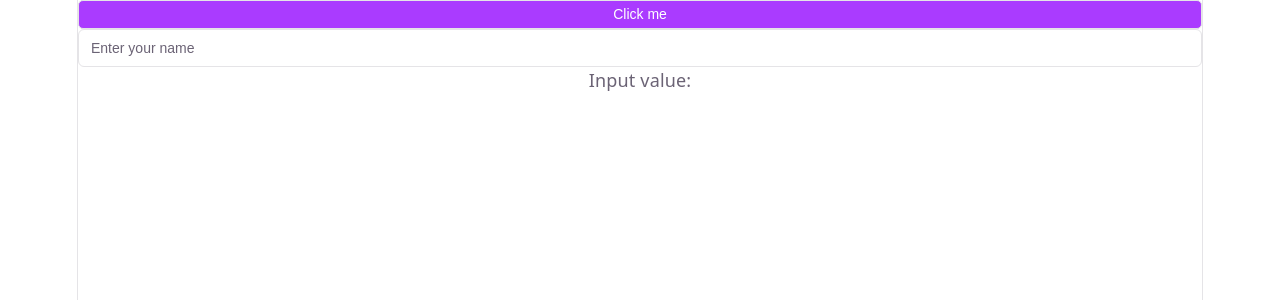
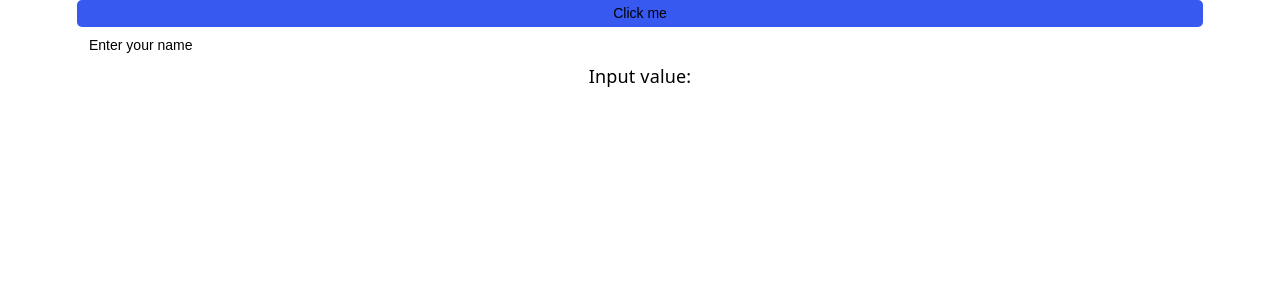
Before and after one commit to tamim-dev/story-book, a React (Vite) app: page / in a window 1280 px wide. Shown: the top 300 px of the page. Built offline with nearby package versions, Linux system fonts and the light colour scheme.

Commit message:
Add new button variants and update styles

```diff
--- a/src/components/Button.tsx
+++ b/src/components/Button.tsx
@@ -2,7 +2,7 @@ export type ButtonProps = {
   label: string;
   onClick?: () => void;
   disabled?: boolean;
-  variant?: "primary" | "secondary";
+  variant?: "primary" | "secondary" | "error" | "warning" | "success";
   size?: "small" | "medium" | "large";
 };
 
--- a/src/index.css
+++ b/src/index.css
@@ -1,15 +1,9 @@
 :root {
-  --text: #6b6375;
-  --text-h: #08060d;
-  --bg: #fff;
-  --border: #e5e4e7;
-  --code-bg: #f4f3ec;
-  --accent: #aa3bff;
-  --accent-bg: rgba(170, 59, 255, 0.1);
-  --accent-border: rgba(170, 59, 255, 0.5);
-  --social-bg: rgba(244, 243, 236, 0.5);
-  --shadow:
-    rgba(0, 0, 0, 0.1) 0 10px 15px -3px, rgba(0, 0, 0, 0.05) 0 4px 6px -2px;
+  --primary: #3759f0;
+  --secondary: #3a3a3a;
+  --warning: #f59e0b;
+  --success: #16a34a;
+  --error: #ef4444;
 
   --sans: system-ui, "Segoe UI", Roboto, sans-serif;
   --heading: system-ui, "Segoe UI", Roboto, sans-serif;
@@ -32,8 +26,8 @@
 
 @media (prefers-color-scheme: dark) {
   :root {
-    --text: #9ca3af;
-    --text-h: #f3f4f6;
+    --text: #ffffff;
+    --text-h: #c9c9c9f3;
     --bg: #16171d;
     --border: #2e303a;
     --code-bg: #1f2028;
@@ -70,7 +64,7 @@ h1,
 h2 {
   font-family: var(--heading);
   font-weight: 500;
-  color: var(--text-h);
+  color: var(--text);
 }
 
 h1 {
@@ -95,27 +89,12 @@ p {
   margin: 0;
 }
 
-code,
-.counter {
-  font-family: var(--mono);
-  display: inline-flex;
-  border-radius: 4px;
-  color: var(--text-h);
-}
-
-code {
-  font-size: 15px;
-  line-height: 135%;
-  padding: 4px 8px;
-  background: var(--code-bg);
-}
-
 .btn {
   padding: 10px 20px;
   border-radius: 5px;
   border: 1px solid var(--border);
   background: var(--accent-bg);
-  color: #ffffff;
+  color: var(--text);
   cursor: pointer;
   font-size: 14px;
   line-height: 1.2;
@@ -123,13 +102,27 @@ code {
 }
 
 .btn-primary {
-  background: var(--accent);
-  color: #ffffff;
+  background: var(--primary);
+  color: var(--text);
 }
 
 .btn-secondary {
-  background: #858484;
-  color: #ffffff;
+  background: var(--secondary);
+  color: var(--text);
+}
+
+.btn-warning {
+  background: var(--warning);
+  color: var(--text);
+}
+
+.btn-success {
+  background: var(--success);
+  color: var(--text);
+}
+.btn-error {
+  background: var(--error);
+  color: var(--text);
 }
 
 .btn-medium {
```
Also changed, not shown: 1 other file (tests, documents, lock files or other folders).
